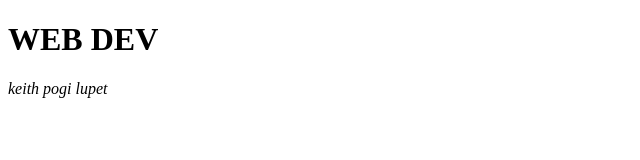
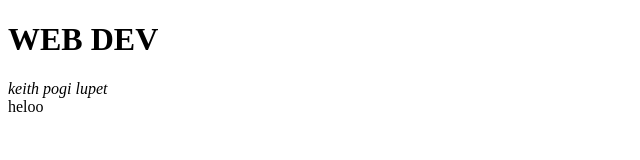
Before and after one commit to AlpayKth/Alpay, a plain HTML site: page index.html in a window 1280 px wide. Shown: the full height of the page, 0-640 px from the left. Drawn offline with Linux system fonts and the light colour scheme.

Commit message:
Update index.html

```diff
--- a/index.html
+++ b/index.html
@@ -7,6 +7,6 @@
 </head>
   <h1><b>WEB DEV</b></h1>
 <body>
-    <p><em>keith pogi lupet</em></p>
+    <p><em>keith pogi lupet</em><br> heloo </p>
 </body>
 </html>
```
